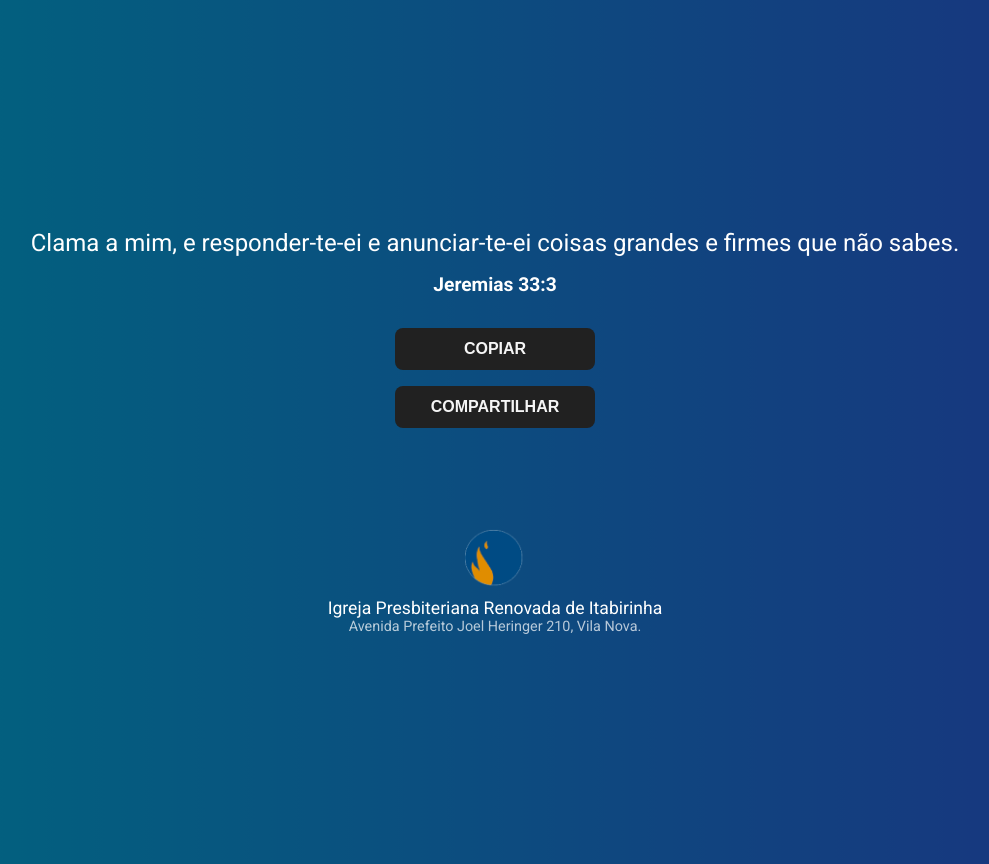
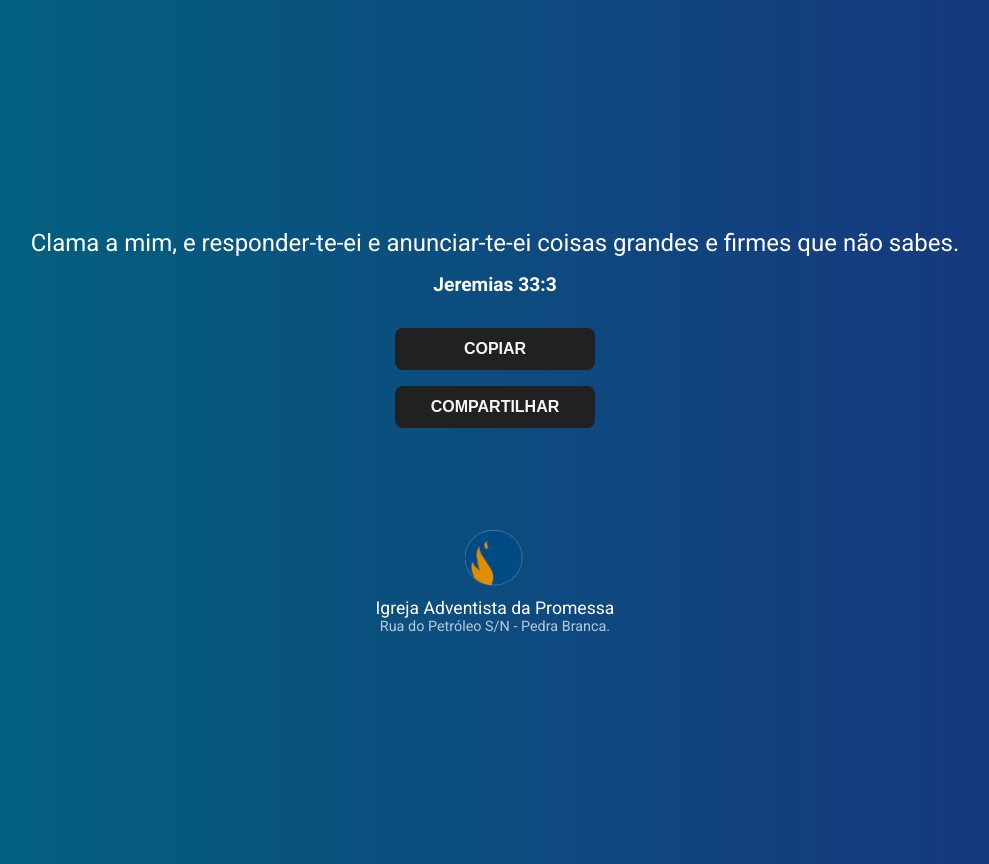
Before and after one commit to IAPPB/biblieverses2, a plain HTML site: page index.html in a window 1280 px wide. Shown: the whole page, without its empty margins (145-1134 px from the left). Drawn offline with Linux system fonts and the light colour scheme.

Commit message:
Update index.html

```diff
--- a/index.html
+++ b/index.html
@@ -92,11 +92,11 @@
             <!-- Parte que deve ser personalizada -->
         <footer class="church-info" style="margin-top: 0px; font-size: 1.1rem; text-align: center; color: #ffffff;">
         	<!-- Adicione abaixo o nome da sua igreja -->
-            Igreja Presbiteriana Renovada de Itabirinha
+            Igreja Adventista da Promessa
         </footer>
         <footer class="church-info" style="margin-top: 0px; font-size: 0.9rem; text-align: center; color: #ffffff; opacity: 0.7;">
             <!-- Adicione abaixo o endereço da sua igreja -->
-            Avenida Prefeito Joel Heringer 210, Vila Nova.
+            Rua do Petróleo S/N - Pedra Branca.
         </footer>
     </div>
 
```
